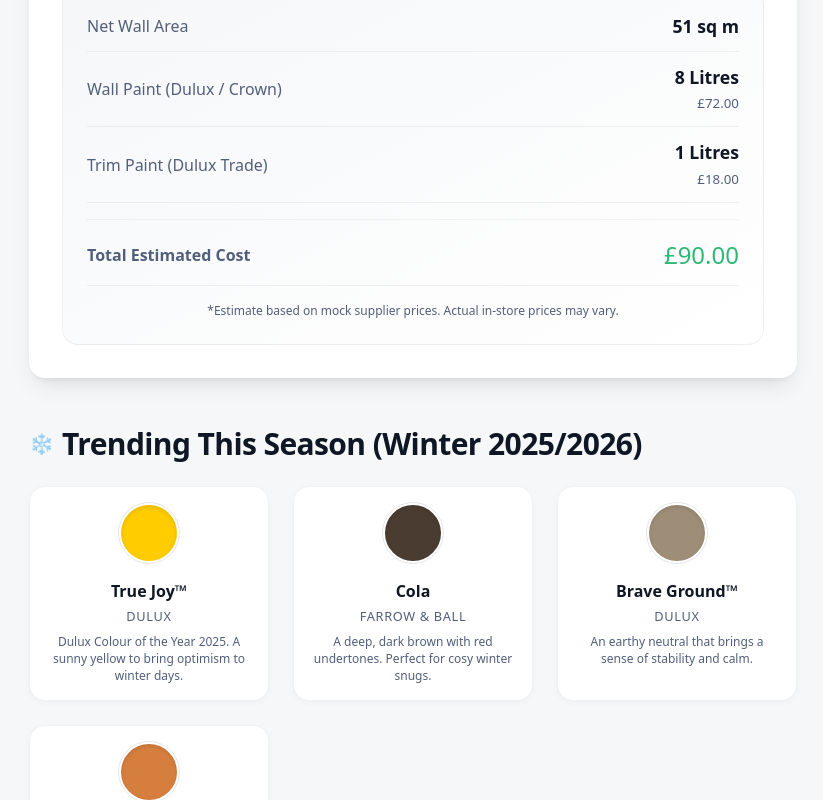
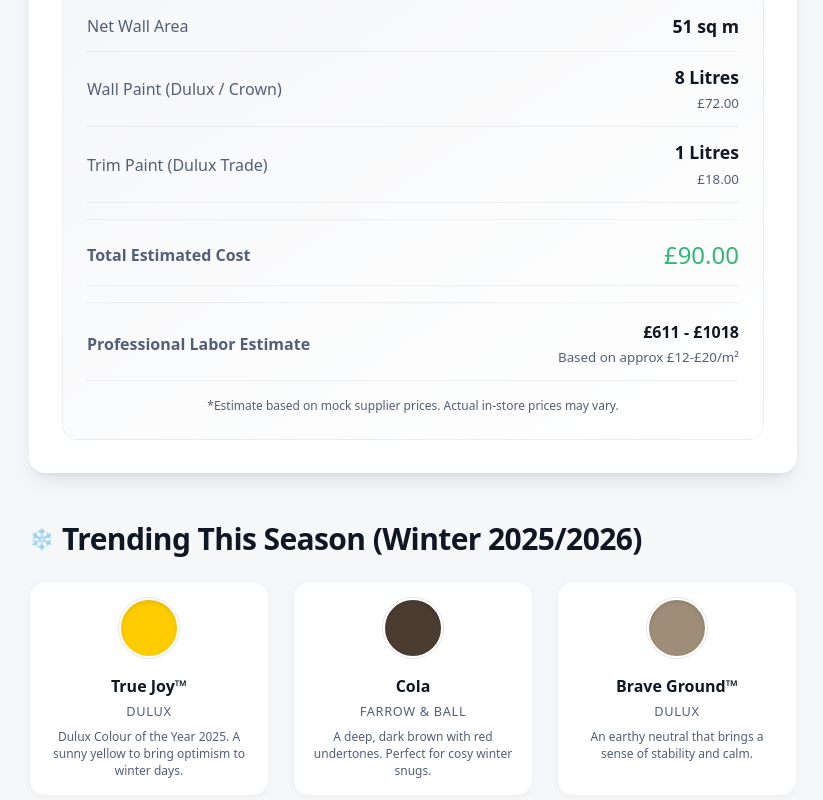
Before and after one commit to Richmbrm/painting-estimator, a Next.js app: page / in a window 1280 px wide. Shown: the part 707-1507 px from the top of the page, without its empty margins (227-1050 px from the left). Built offline with nearby package versions, Linux system fonts and the light colour scheme.

Commit message:
Add professional labor cost estimation

```diff
--- a/src/pages/index.tsx
+++ b/src/pages/index.tsx
@@ -251,6 +251,21 @@ export default function Home() {
                   </div>
                 </div>
               </div>
+
+              {result.estimatedLaborCost && (
+                <>
+                  <hr style={{ margin: '1rem 0', opacity: 0.1 }} />
+                  <div className="result-item">
+                    <span className="result-label" style={{ fontWeight: 600 }}>Professional Labor Estimate</span>
+                    <div style={{ textAlign: 'right' }}>
+                      <div className="result-value" style={{ fontSize: '1rem' }}>
+                        £{Math.round(result.estimatedLaborCost.min)} - £{Math.round(result.estimatedLaborCost.max)}
+                      </div>
+                      <small style={{ color: 'var(--text-muted)' }}>Based on approx £12-£20/m²</small>
+                    </div>
+                  </div>
+                </>
+              )}
               <p className="disclaimer">*Estimate based on mock supplier prices. Actual in-store prices may vary.</p>
             </div>
           )}
--- a/src/utils/calculator.ts
+++ b/src/utils/calculator.ts
@@ -23,6 +23,11 @@ export interface EstimationResult {
     };
 
     totalEstimatedCost: number;
+
+    estimatedLaborCost: {
+        min: number;
+        max: number;
+    };
 }
 
 const DOOR_DEDUCTION = 2.0; // sq meters
@@ -82,6 +87,10 @@ export function calculatePaintEstimate(
         };
     }
 
+    // 6. Labor Cost Estimation (UK Average £12 - £20 per sqm for prep + 2 coats)
+    const laborMin = paintableArea * 12;
+    const laborMax = paintableArea * 20;
+
     return {
         totalWallArea: grossWallArea,
         paintableArea: paintableArea,
@@ -94,6 +103,11 @@ export function calculatePaintEstimate(
 
         trimPaint: trimResult,
 
-        totalEstimatedCost: wallCost + (trimResult?.cost || 0)
+        totalEstimatedCost: wallCost + (trimResult?.cost || 0),
+
+        estimatedLaborCost: {
+            min: laborMin,
+            max: laborMax
+        }
     };
 }
```
